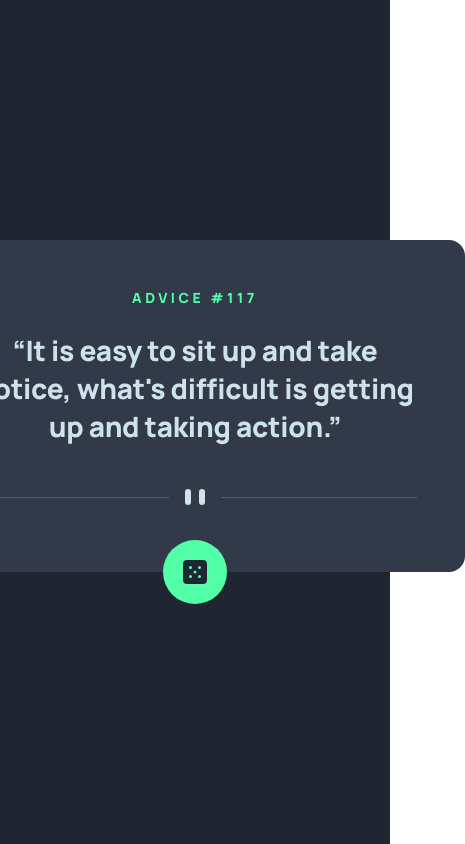
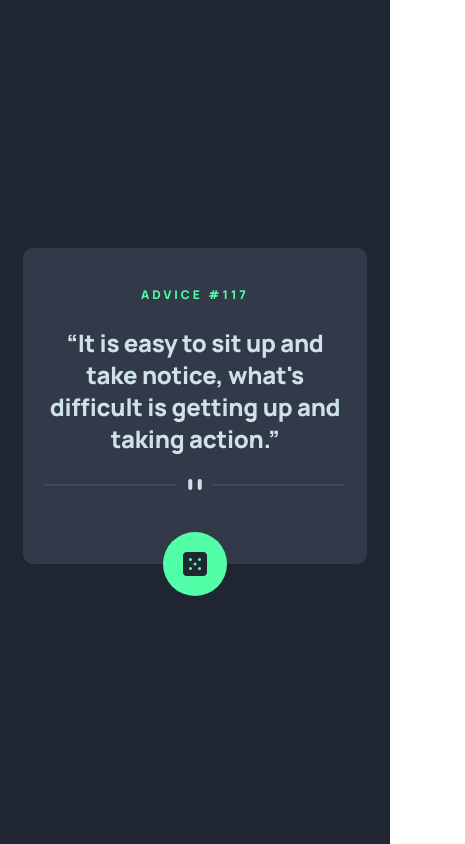
Before and after one commit to fernandoLRibeiro/advice-generator-app-solution, a React (Create React App) app in the folder app/: page / in a window 390 px wide. Shown: the whole page, 465 px wide, since content can reach past the window. Built offline with nearby package versions, Linux system fonts and the light colour scheme.

Commit message:
Finish mobile layout

```diff
--- a/app/src/containers/Main.jsx
+++ b/app/src/containers/Main.jsx
@@ -1,7 +1,18 @@
-import React from "react";
+import React, { useState, useEffect } from "react";
+
 import styles from "../styles/Main.module.css";
 
 function Main() {
+  const [isMobile, setIsMobile] = useState(false);
+
+  window.addEventListener("resize", () => {
+    if (window.innerWidth < 550) {
+      setIsMobile(true);
+    } else {
+      setIsMobile(false);
+    }
+  });
+
   return (
     <>
       <main className={styles.Main}>
@@ -11,7 +22,11 @@ function Main() {
           and taking action.”
         </p>
         <img
-          src="./assets/images/pattern-divider-desktop.svg"
+          src={
+            isMobile
+              ? "./assets/images/pattern-divider-mobile.svg"
+              : "./assets/images/pattern-divider-desktop.svg"
+          }
           alt="divider"
           className={styles.divider}
         />
--- a/app/src/styles/Main.module.css
+++ b/app/src/styles/Main.module.css
@@ -26,6 +26,7 @@
 
 .divider {
   margin-top: 1.25rem;
+  max-width: 100%;
 }
 
 .button {
@@ -43,6 +44,30 @@
   transition: all 0.1s ease-in-out;
 }
 
-.button:hover {
+.button:hover,
+.button:active {
   box-shadow: 0px 0px 40px #52ffa8;
 }
+
+@media screen and (max-width: 550px) {
+  .Main {
+    min-height: 19.75rem;
+    width: min(90vw, 21.5rem);
+    padding: 2.375rem 1.375em;
+    gap: 1.5rem;
+    border-radius: 0.625rem;
+  }
+
+  .adviceId {
+    font-size: var(--font-size-smaller);
+  }
+
+  .quote {
+    font-size: var(--font-size-regular);
+    line-height: 2rem;
+  }
+
+  .divider {
+    margin-top: 0;
+  }
+}
--- a/app/src/styles/index.css
+++ b/app/src/styles/index.css
@@ -13,8 +13,12 @@
   --color-neutral-dark-blue: hsl(218, 23%, 16%);
   /* Quote desktop */
   --font-size-large: 1.75rem;
+  /* Quote mobile */
+  --font-size-regular: 1.5rem;
   /* id desktop */
   --font-size-small: 0.875rem;
+  /* id desktop */
+  --font-size-smaller: 0.75rem;
 }
 
 body {
```
